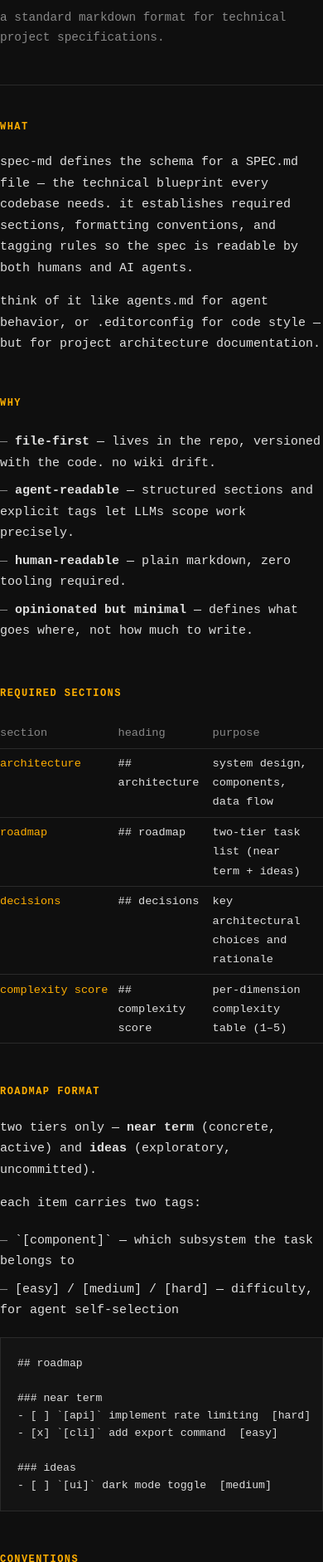
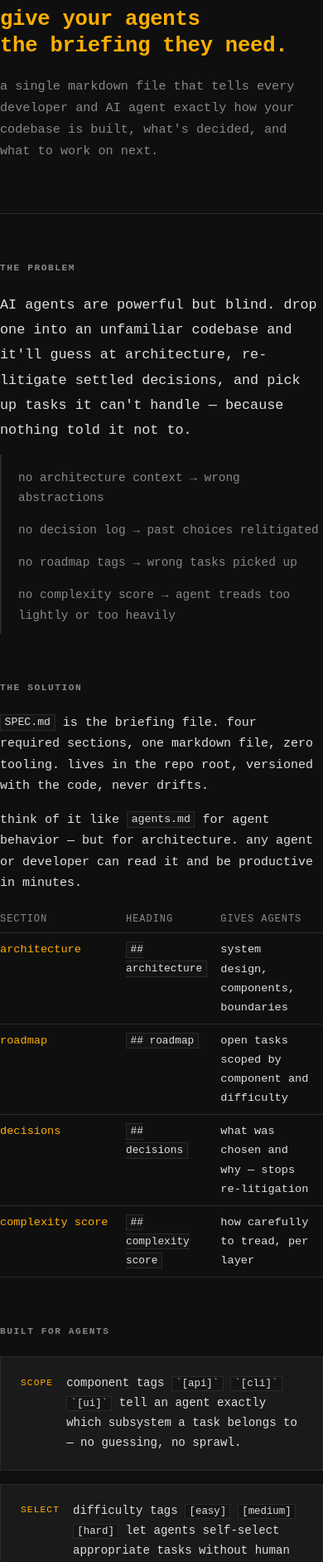
Before and after one commit to mirageglobe/spec-md, an Astro site: page / in a window 390 px wide. Shown: the part 117-2000 px from the top of the page at 83% size. Built offline with nearby package versions, Linux system fonts and the light colour scheme; Astro itself is replaced by a stand-in of ours.

Commit message:
feat: rewrite landing page with agent-focused messaging
[ TL;DR ] leads with the problem, frames spec-md as an agent briefing file, adds callouts for scope/select/trust/calibrate, and a live example with syntax highlighting.

```diff
--- a/src/pages/index.astro
+++ b/src/pages/index.astro
@@ -4,148 +4,296 @@ import Layout from '../layouts/Layout.astro';
 
 <Layout title="spec-md">
   <style>
-    header { padding: 3rem 0 2rem; border-bottom: 1px solid var(--border); margin-bottom: 2.5rem; }
-    header h1 { font-size: 1.6rem; color: var(--accent); letter-spacing: 0.05em; }
-    header p { color: var(--muted); margin-top: 0.5rem; font-size: 0.9rem; }
+    /* ── base ── */
+    section { margin-bottom: 3.5rem; }
 
-    section { margin-bottom: 3rem; }
-    h2 { font-size: 0.75rem; text-transform: uppercase; letter-spacing: 0.12em; color: var(--accent); margin-bottom: 1.25rem; }
-    h3 { font-size: 0.85rem; color: var(--muted); margin: 1.5rem 0 0.5rem; text-transform: uppercase; letter-spacing: 0.08em; }
+    h2 {
+      font-size: 0.7rem;
+      text-transform: uppercase;
+      letter-spacing: 0.14em;
+      color: var(--muted);
+      margin-bottom: 1.25rem;
+    }
 
-    p { color: var(--text); margin-bottom: 0.75rem; }
+    p { color: var(--text); margin-bottom: 0.85rem; }
+    p.lead { font-size: 1.05rem; color: var(--text); line-height: 1.8; }
 
+    code {
+      font-family: inherit;
+      background: var(--code-bg);
+      padding: 0.1em 0.35em;
+      border: 1px solid var(--border);
+      font-size: 0.88em;
+    }
+
+    a { color: var(--accent); text-decoration: none; }
+    a:hover { text-decoration: underline; }
+
+    /* ── hero ── */
+    .hero {
+      padding: 4rem 0 3rem;
+      border-bottom: 1px solid var(--border);
+      margin-bottom: 3.5rem;
+    }
+
+    .hero-label {
+      font-size: 0.7rem;
+      letter-spacing: 0.16em;
+      text-transform: uppercase;
+      color: var(--muted);
+      margin-bottom: 1.25rem;
+    }
+
+    .hero h1 {
+      font-size: clamp(1.6rem, 4vw, 2.4rem);
+      color: var(--accent);
+      line-height: 1.25;
+      margin-bottom: 1.25rem;
+      letter-spacing: -0.01em;
+    }
+
+    .hero p {
+      color: var(--muted);
+      font-size: 0.95rem;
+      max-width: 520px;
+    }
+
+    /* ── problem ── */
+    .problem-box {
+      border-left: 2px solid var(--border);
+      padding: 0.1rem 0 0.1rem 1.25rem;
+      margin-bottom: 1.5rem;
+    }
+
+    .problem-box p {
+      color: var(--muted);
+      font-size: 0.9rem;
+      margin-bottom: 0.5rem;
+    }
+
+    /* ── callout ── */
+    .callout {
+      border: 1px solid var(--border);
+      background: var(--surface);
+      padding: 1.25rem 1.5rem;
+      margin-bottom: 1rem;
+      display: grid;
+      grid-template-columns: max-content 1fr;
+      gap: 0 1rem;
+      align-items: start;
+    }
+
+    .callout-label {
+      font-size: 0.7rem;
+      text-transform: uppercase;
+      letter-spacing: 0.1em;
+      color: var(--accent);
+      padding-top: 0.1rem;
+    }
+
+    .callout p {
+      margin: 0;
+      font-size: 0.88rem;
+      color: var(--text);
+    }
+
+    /* ── schema table ── */
     table { width: 100%; border-collapse: collapse; font-size: 0.85rem; margin-bottom: 1rem; }
-    th { text-align: left; color: var(--muted); font-weight: normal; padding: 0.4rem 0.75rem 0.4rem 0; border-bottom: 1px solid var(--border); }
-    td { padding: 0.4rem 0.75rem 0.4rem 0; border-bottom: 1px solid var(--border); vertical-align: top; }
-    td:first-child { color: var(--accent); white-space: nowrap; }
+    th { text-align: left; color: var(--muted); font-weight: normal; padding: 0.4rem 0.75rem 0.4rem 0; border-bottom: 1px solid var(--border); font-size: 0.75rem; text-transform: uppercase; letter-spacing: 0.08em; }
+    td { padding: 0.5rem 0.75rem 0.5rem 0; border-bottom: 1px solid var(--border); vertical-align: top; }
+    td:first-child { color: var(--accent); white-space: nowrap; width: 140px; }
+    td code { font-size: 0.8rem; }
 
+    /* ── code block ── */
     pre {
       background: var(--code-bg);
       border: 1px solid var(--border);
       padding: 1.25rem;
       overflow-x: auto;
       font-size: 0.82rem;
-      line-height: 1.6;
+      line-height: 1.65;
       margin: 0.75rem 0 1.5rem;
     }
 
-    code { font-family: inherit; }
+    .comment { color: var(--muted); }
+    .key { color: var(--accent); }
+    .done { color: #5a5a5a; text-decoration: line-through; }
+    .open { color: var(--text); }
+    .tag-comp { color: #7cb8ff; }
+    .tag-diff { color: var(--muted); }
 
-    .tag { color: var(--muted); font-size: 0.8rem; }
+    /* ── cta ── */
+    .cta {
+      border: 1px solid var(--accent);
+      padding: 2rem;
+      margin-top: 1rem;
+    }
 
-    ul { list-style: none; padding: 0; }
-    ul li { padding: 0.25rem 0; color: var(--text); }
-    ul li::before { content: '— '; color: var(--muted); }
+    .cta h3 {
+      color: var(--accent);
+      font-size: 0.9rem;
+      margin-bottom: 1rem;
+      text-transform: uppercase;
+      letter-spacing: 0.1em;
+    }
 
-    .rule {
-      border: 1px solid var(--border);
-      padding: 1rem 1.25rem;
-      margin-bottom: 0.75rem;
+    .cta pre { margin-bottom: 1rem; }
+
+    .cta p { font-size: 0.85rem; color: var(--muted); margin: 0; }
+
+    /* ── footer ── */
+    footer {
+      margin-top: 4rem;
+      padding-top: 1.5rem;
+      border-top: 1px solid var(--border);
+      color: var(--muted);
+      font-size: 0.8rem;
+      display: flex;
+      justify-content: space-between;
     }
-    .rule strong { color: var(--accent); }
 
-    footer { margin-top: 4rem; padding-top: 1.5rem; border-top: 1px solid var(--border); color: var(--muted); font-size: 0.8rem; }
-    footer a { color: var(--muted); text-decoration: none; }
-    footer a:hover { color: var(--accent); }
+    footer a { color: var(--muted); }
+    footer a:hover { color: var(--accent); text-decoration: none; }
   </style>
 
-  <header>
-    <h1>spec-md</h1>
-    <p>a standard markdown format for technical project specifications.</p>
-  </header>
+  <!-- hero -->
+  <div class="hero">
+    <p class="hero-label">spec-md</p>
+    <h1>give your agents<br/>the briefing they need.</h1>
+    <p>
+      a single markdown file that tells every developer and AI agent exactly
+      how your codebase is built, what's decided, and what to work on next.
+    </p>
+  </div>
 
+  <!-- problem -->
   <section>
-    <h2>what</h2>
+    <h2>the problem</h2>
+    <p class="lead">
+      AI agents are powerful but blind. drop one into an unfamiliar codebase
+      and it'll guess at architecture, re-litigate settled decisions, and pick up
+      tasks it can't handle — because nothing told it not to.
+    </p>
+    <div class="problem-box">
+      <p>no architecture context → wrong abstractions</p>
+      <p>no decision log → past choices relitigated</p>
+      <p>no roadmap tags → wrong tasks picked up</p>
+      <p>no complexity score → agent treads too lightly or too heavily</p>
+    </div>
+  </section>
+
+  <!-- what -->
+  <section>
+    <h2>the solution</h2>
     <p>
-      spec-md defines the schema for a <code>SPEC.md</code> file — the technical blueprint every codebase needs.
-      it establishes required sections, formatting conventions, and tagging rules so the spec is readable
-      by both humans and AI agents.
+      <code>SPEC.md</code> is the briefing file. four required sections, one markdown file,
+      zero tooling. lives in the repo root, versioned with the code, never drifts.
     </p>
     <p>
-      think of it like <code>agents.md</code> for agent behavior, or <code>.editorconfig</code> for code style —
-      but for project architecture documentation.
+      think of it like <code>agents.md</code> for agent behavior — but for architecture.
+      any agent or developer can read it and be productive in minutes.
     </p>
-  </section>
 
-  <section>
-    <h2>why</h2>
-    <ul>
-      <li><strong>file-first</strong> — lives in the repo, versioned with the code. no wiki drift.</li>
-      <li><strong>agent-readable</strong> — structured sections and explicit tags let LLMs scope work precisely.</li>
-      <li><strong>human-readable</strong> — plain markdown, zero tooling required.</li>
-      <li><strong>opinionated but minimal</strong> — defines what goes where, not how much to write.</li>
-    </ul>
-  </section>
-
-  <section>
-    <h2>required sections</h2>
     <table>
       <thead>
-        <tr>
-          <th>section</th>
-          <th>heading</th>
-          <th>purpose</th>
-        </tr>
+        <tr><th>section</th><th>heading</th><th>gives agents</th></tr>
       </thead>
       <tbody>
         <tr>
           <td>architecture</td>
           <td><code>## architecture</code></td>
-          <td>system design, components, data flow</td>
+          <td>system design, components, boundaries</td>
         </tr>
         <tr>
           <td>roadmap</td>
           <td><code>## roadmap</code></td>
-          <td>two-tier task list (near term + ideas)</td>
+          <td>open tasks scoped by component and difficulty</td>
         </tr>
         <tr>
           <td>decisions</td>
           <td><code>## decisions</code></td>
-          <td>key architectural choices and rationale</td>
+          <td>what was chosen and why — stops re-litigation</td>
         </tr>
         <tr>
           <td>complexity score</td>
           <td><code>## complexity score</code></td>
-          <td>per-dimension complexity table (1–5)</td>
+          <td>how carefully to tread, per layer</td>
         </tr>
       </tbody>
     </table>
   </section>
 
+  <!-- agent angle -->
   <section>
-    <h2>roadmap format</h2>
-    <p>two tiers only — <strong>near term</strong> (concrete, active) and <strong>ideas</strong> (exploratory, uncommitted).</p>
-    <p>each item carries two tags:</p>
-    <ul>
-      <li><code>`[component]`</code> — which subsystem the task belongs to</li>
-      <li><code>[easy]</code> / <code>[medium]</code> / <code>[hard]</code> — difficulty, for agent self-selection</li>
-    </ul>
-    <pre><code>## roadmap
+    <h2>built for agents</h2>
 
-### near term
-- [ ] `[api]` implement rate limiting  [hard]
-- [x] `[cli]` add export command  [easy]
+    <div class="callout">
+      <span class="callout-label">scope</span>
+      <p>component tags <code>`[api]`</code> <code>`[cli]`</code> <code>`[ui]`</code> tell an agent exactly which subsystem a task belongs to — no guessing, no sprawl.</p>
+    </div>
 
-### ideas
-- [ ] `[ui]` dark mode toggle  [medium]</code></pre>
+    <div class="callout">
+      <span class="callout-label">select</span>
+      <p>difficulty tags <code>[easy]</code> <code>[medium]</code> <code>[hard]</code> let agents self-select appropriate tasks without human triage.</p>
+    </div>
+
+    <div class="callout">
+      <span class="callout-label">trust</span>
+      <p>the decisions section is a settled record. agents read it and move on — they don't propose alternatives to choices already made.</p>
+    </div>
+
+    <div class="callout">
+      <span class="callout-label">calibrate</span>
+      <p>the complexity score tells an agent how much care a change requires before it touches anything. a 4/5 storage layer gets different treatment than a 1/5 config file.</p>
+    </div>
   </section>
 
+  <!-- example -->
   <section>
-    <h2>conventions</h2>
-    <div class="rule"><strong>placement</strong> — <code>SPEC.md</code> at repo root, alongside <code>README.md</code>.</div>
-    <div class="rule"><strong>audience split</strong> — README for users (features, quick start). SPEC for developers and agents (architecture, decisions, roadmap). roadmap lives exclusively in SPEC.md.</div>
-    <div class="rule"><strong>section order</strong> — architecture → roadmap → decisions → complexity score.</div>
-    <div class="rule"><strong>formatting</strong> — lowercase prose. table separators padded to column width. ascii diagrams over image embeds.</div>
+    <h2>example</h2>
+    <pre><code><span class="comment"># SPEC — my-project</span>
+
+<span class="key">## architecture</span>
+rest api (go) → postgres → s3 for assets.
+auth via jwt; no session state on the server.
+
+<span class="key">## roadmap</span>
+
+<span class="comment">### near term</span>
+<span class="done">- [x] `[api]` basic crud endpoints  [easy]</span>
+<span class="open">- [ ] <span class="tag-comp">`[api]`</span> rate limiting  <span class="tag-diff">[hard]</span></span>
+<span class="open">- [ ] <span class="tag-comp">`[cli]`</span> export command  <span class="tag-diff">[medium]</span></span>
+
+<span class="comment">### ideas</span>
+<span class="open">- [ ] <span class="tag-comp">`[ui]`</span> dark mode toggle  <span class="tag-diff">[easy]</span></span>
+
+<span class="key">## decisions</span>
+- <span class="key">**jwt over sessions**</span>: stateless; scales horizontally without shared cache.
+- <span class="key">**postgres over nosql**</span>: relational model fits the data; team knows sql.
+
+<span class="key">## complexity score</span>
+| dimension | score  | notes                        |
+| :-------- | :----- | :--------------------------- |
+| overall   | 3 / 5  | moderate; async job queue    |
+| api       | 2 / 5  | thin rest layer              |
+| storage   | 4 / 5  | custom migrations, no orm    |</code></pre>
   </section>
 
+  <!-- cta -->
   <section>
-    <h2>quick start</h2>
-    <p>copy the blank template into your repo root:</p>
-    <pre><code>curl -O https://raw.githubusercontent.com/mirageglobe/spec-md/main/template/SPEC.md</code></pre>
-    <p>or browse <a href="https://github.com/mirageglobe/spec-md/blob/main/template/SPEC.md">template/SPEC.md</a> on GitHub.</p>
+    <div class="cta">
+      <h3>get started in 30 seconds</h3>
+      <pre><code>curl -O https://raw.githubusercontent.com/mirageglobe/spec-md/main/template/SPEC.md</code></pre>
+      <p>
+        drop <code>SPEC.md</code> in your repo root and fill in each section. —
+        or browse the <a href="https://github.com/mirageglobe/spec-md/blob/main/template/SPEC.md">blank template</a>
+        and <a href="https://github.com/mirageglobe/spec-md/blob/main/SPEC.md">worked example</a> on GitHub.
+      </p>
+    </div>
   </section>
 
   <footer>
     <a href="https://github.com/mirageglobe/spec-md">github.com/mirageglobe/spec-md</a>
+    <span>spec-md standard</span>
   </footer>
 </Layout>
```
